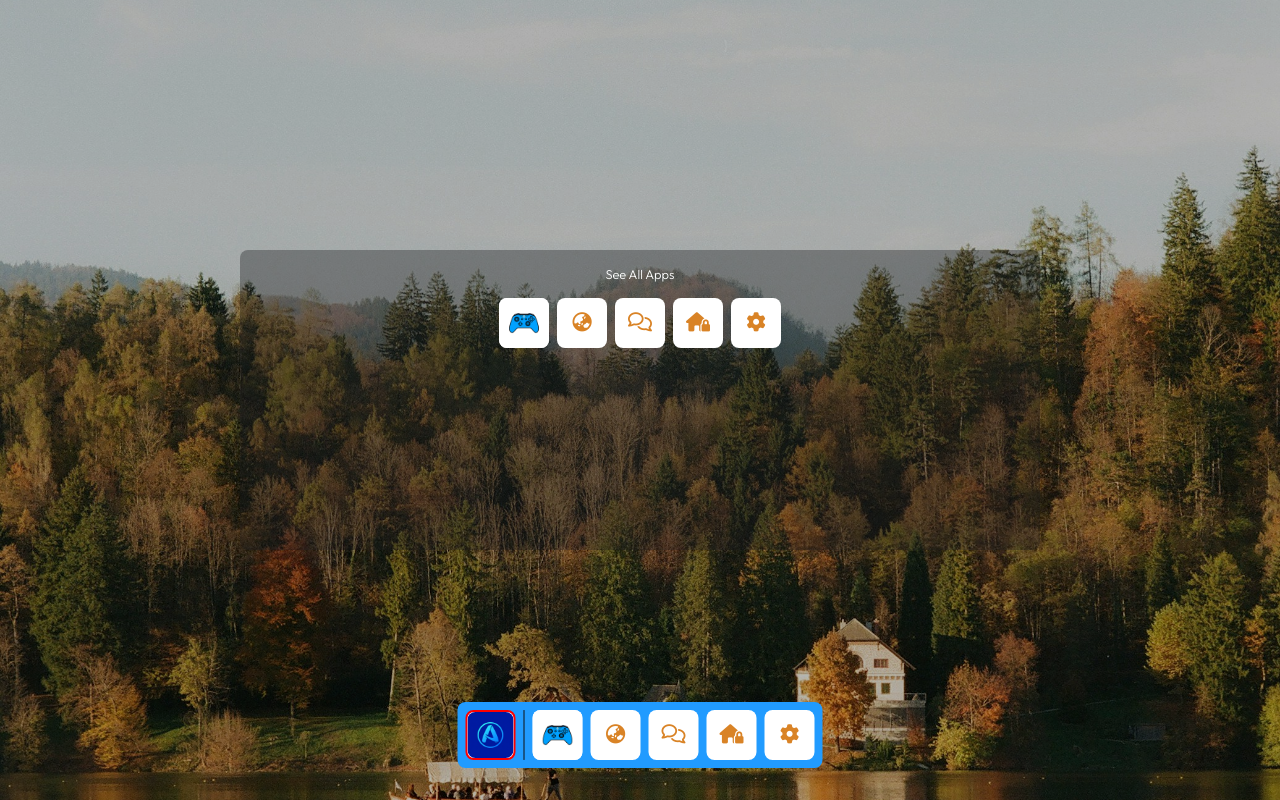
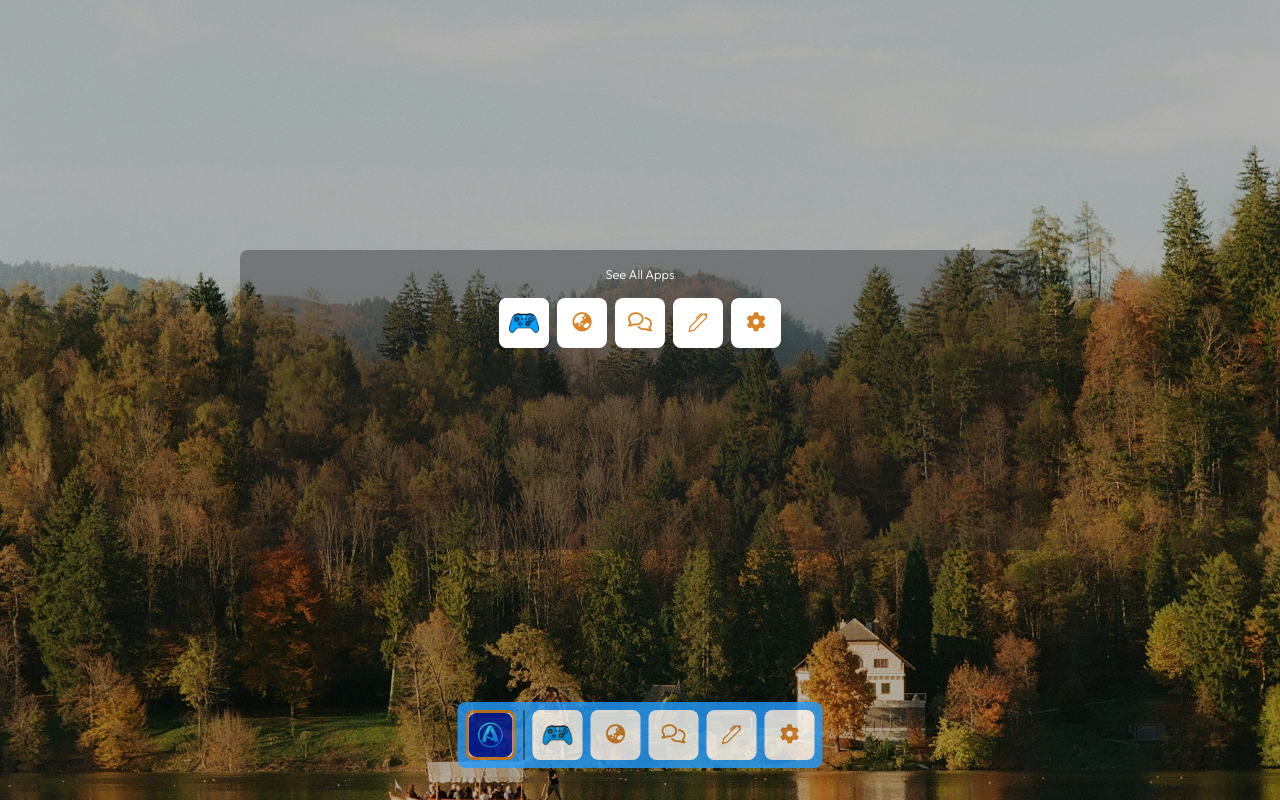
Before and after one commit to alnabid/admin-dashboard, a Vue app: page / in a window 1280 px wide. Both pictures are taken after a click on the element "Start". Built offline with nearby package versions, Linux system fonts and the light colour scheme.

Commit message:
Basic adjustments

```diff
--- a/src/components/Apps/StartApp.vue
+++ b/src/components/Apps/StartApp.vue
@@ -21,7 +21,7 @@
     height: 100%;
     background: rgba(0, 0, 0, 0.103);
     opacity: 100%;
-    z-index: -1;
+    z-index: 12;
 }
 
 .start-items {
--- a/src/components/Base/Dock.vue
+++ b/src/components/Base/Dock.vue
@@ -61,6 +61,12 @@ export default {
     background: var(--primary-color);
     border-radius: 0.5rem;
     gap: 0.5rem;
+    z-index: 100;
+    opacity: 80%;
+    transition: 0.5s;
+}
+.dock-container:hover {
+    opacity: 100%;
 }
 .divider {
     width: 1px;
@@ -78,6 +84,6 @@ export default {
 }
 
 .active {
-    border: 2px red solid;
+    border: 3px solid var(--secondary-color-v2);
 }
 </style>
--- a/src/mixins/docktItems.js
+++ b/src/mixins/docktItems.js
@@ -3,10 +3,10 @@ export default {
         return {
             dockItems: [
                 { name: 'controller', label: 'Controller', app: 'ControllerApp', iconType: 'img', src: "/img/controller.webp"  },
-                { name: 'openWorld', label: 'Open World!', app: 'openWorldApp', icon: 'fa fa-earth-asia', iconType: 'i' },
-                { name: 'chat', label: 'Chat', app: 'chatApp', icon: 'fa-regular fa-comments', iconType: 'i' },
-                { name: 'personalHub', label: 'Personal Hub', app: 'personalHubApp', icon: 'fa fa-house-lock', iconType: 'i' },
-                { name: 'settings', label: 'Settings', app: 'settingsApp', icon: 'fa fa-gear', iconType: 'i' },
+                { name: 'openWorld', label: 'Open World!', app: 'OpenWorldApp', icon: 'fa fa-earth-asia', iconType: 'i' },
+                { name: 'chat', label: 'Chat', app: 'ChatApp', icon: 'fa-regular fa-comments', iconType: 'i' },
+                { name: 'interact', label: 'Interact', app: 'InteractApp', icon: 'bi bi-pen', iconType: 'i' },
+                { name: 'settings', label: 'Settings', app: 'SettingsApp', icon: 'fa fa-gear', iconType: 'i' },
             ],
         }
     }
```
Also changed, not shown: src/views/HomeView.vue (+4 -4 lines), src/components/Apps/InteractApp.vue (renamed from src/components/Apps/personalHubApp.vue).
